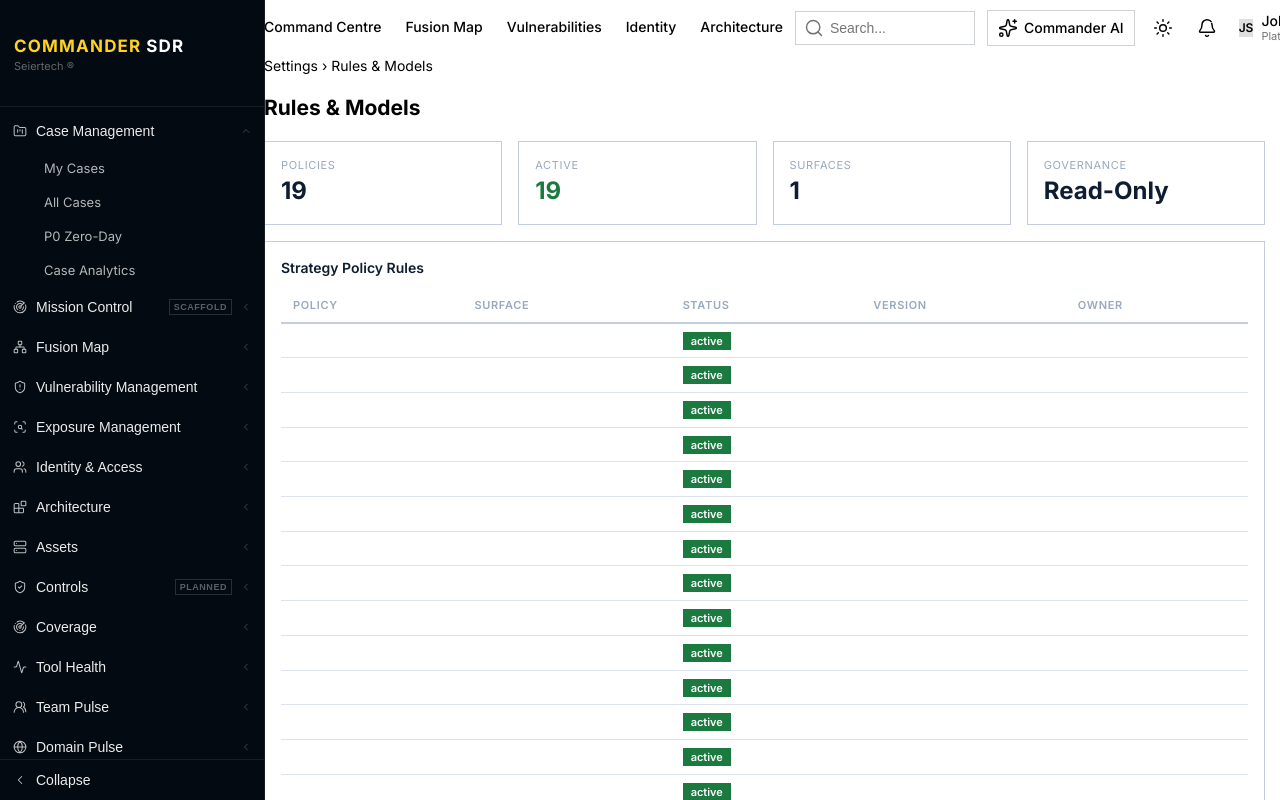
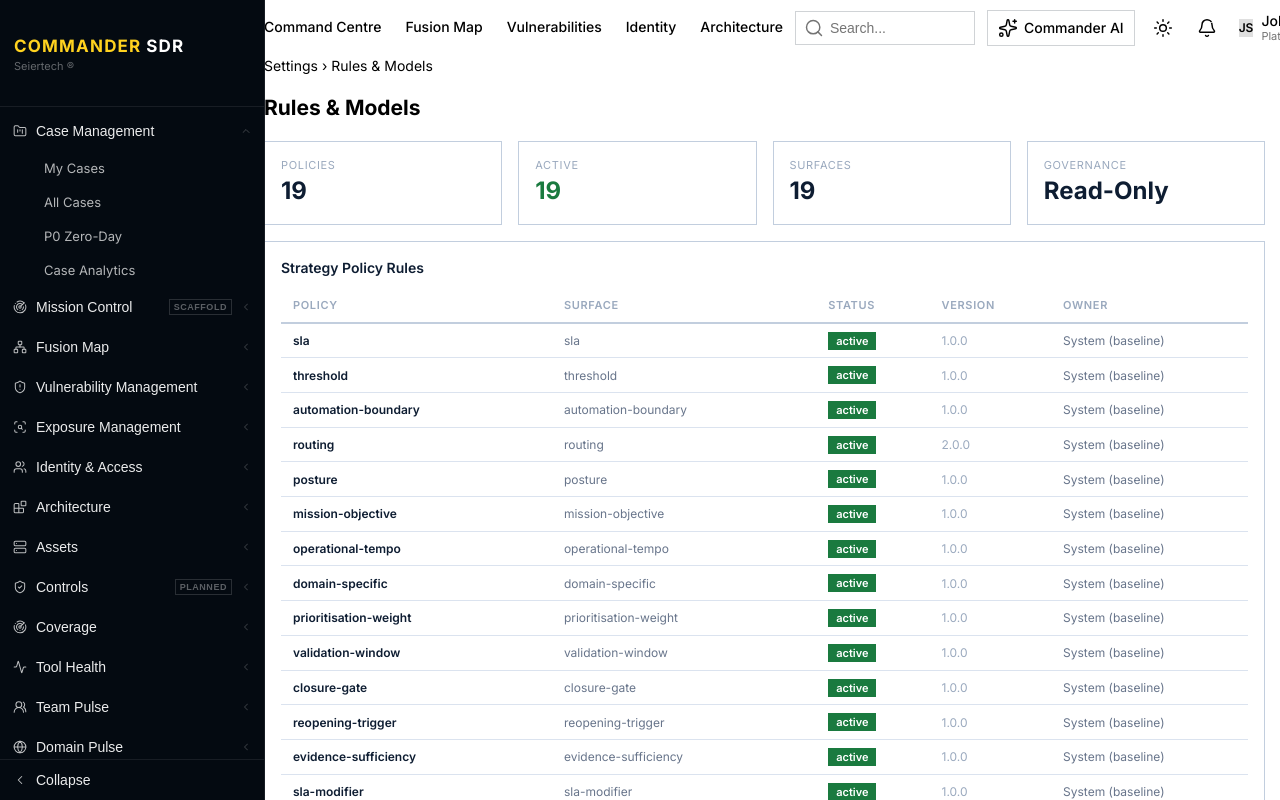
Before and after one commit to johanndewinnaar-blip/Kiro_Commander_SDR, a Next.js app in the folder apps/web/: page /settings/rules in a window 1280 px wide. Built offline with nearby package versions, Linux system fonts and the light colour scheme.

Commit message:
fix: align settings/baselines, settings/rules, governance/exceptions to current StrategyPolicy fields

```diff
--- a/apps/web/src/app/governance/exceptions/page.tsx
+++ b/apps/web/src/app/governance/exceptions/page.tsx
@@ -40,7 +40,7 @@ export default function GovernanceExceptionsPage() {
                 <td style={{ padding: `${primitiveSpacing[2]} ${primitiveSpacing[3]}`, color: tokens.text.primary, fontFamily: primitiveFonts.mono }}>{e.controlId}</td>
                 <td style={{ padding: `${primitiveSpacing[2]} ${primitiveSpacing[3]}`, color: tokens.text.secondary, fontFamily: primitiveFonts.mono, fontSize: primitiveTypeScale.micro }}>{e.evaluatedEntityId}</td>
                 <td style={{ padding: `${primitiveSpacing[2]} ${primitiveSpacing[3]}` }}><span style={{ padding: '2px 8px', fontSize: primitiveTypeScale.micro, fontWeight: primitiveFontWeight.semibold, color: '#fff', background: primitiveSignal.critical }}>NON-ADHERENT</span></td>
-                <td style={{ padding: `${primitiveSpacing[2]} ${primitiveSpacing[3]}` }}><span style={{ padding: '2px 8px', fontSize: primitiveTypeScale.micro, fontWeight: primitiveFontWeight.semibold, color: '#fff', background: primitiveSignal.warning }}>{e.exceptionState.replace(/_/g, ' ')}</span></td>
+                <td style={{ padding: `${primitiveSpacing[2]} ${primitiveSpacing[3]}` }}><span style={{ padding: '2px 8px', fontSize: primitiveTypeScale.micro, fontWeight: primitiveFontWeight.semibold, color: '#fff', background: primitiveSignal.warning }}>{(e.exceptionState ?? 'unknown').replace(/_/g, ' ')}</span></td>
                 <td style={{ padding: `${primitiveSpacing[2]} ${primitiveSpacing[3]}`, fontFamily: primitiveFonts.mono }}>{e.confidence}%</td>
                 <td style={{ padding: `${primitiveSpacing[2]} ${primitiveSpacing[3]}`, color: tokens.text.muted, fontFamily: primitiveFonts.mono, fontSize: primitiveTypeScale.micro }}>{e.nextEvaluationDue ? new Date(e.nextEvaluationDue).toLocaleDateString() : '—'}</td>
               </tr>
--- a/apps/web/src/app/settings/baselines/page.tsx
+++ b/apps/web/src/app/settings/baselines/page.tsx
@@ -53,10 +53,10 @@ export default function SettingsBaselinesPage() {
             <thead><tr>{['Policy', 'Surface', 'Status', 'Version'].map((h) => <th key={h} style={{ textAlign: 'left', padding: `${primitiveSpacing[2]} ${primitiveSpacing[3]}`, borderBottom: `2px solid ${tokens.border.default}`, color: tokens.text.muted, fontWeight: primitiveFontWeight.semibold, textTransform: 'uppercase', letterSpacing: primitiveLetterSpacing.eyebrow, fontSize: primitiveTypeScale.micro }}>{h}</th>)}</tr></thead>
             <tbody>{seedStrategies.map((s) => (
               <tr key={s.id} style={{ borderBottom: `1px solid ${tokens.border.subtle}` }}>
-                <td style={{ padding: `${primitiveSpacing[2]} ${primitiveSpacing[3]}`, color: tokens.text.primary, fontWeight: primitiveFontWeight.semibold }}>{s.name}</td>
-                <td style={{ padding: `${primitiveSpacing[2]} ${primitiveSpacing[3]}`, color: tokens.text.secondary }}>{s.surface}</td>
+                <td style={{ padding: `${primitiveSpacing[2]} ${primitiveSpacing[3]}`, color: tokens.text.primary, fontWeight: primitiveFontWeight.semibold }}>{s.surfaceType}</td>
+                <td style={{ padding: `${primitiveSpacing[2]} ${primitiveSpacing[3]}`, color: tokens.text.secondary }}>{s.surfaceType}</td>
                 <td style={{ padding: `${primitiveSpacing[2]} ${primitiveSpacing[3]}` }}><span style={{ padding: '2px 8px', fontSize: primitiveTypeScale.micro, fontWeight: primitiveFontWeight.semibold, color: '#fff', background: s.status === 'active' ? primitiveSignal.success : primitiveSignal.neutral }}>{s.status}</span></td>
-                <td style={{ padding: `${primitiveSpacing[2]} ${primitiveSpacing[3]}`, color: tokens.text.muted, fontFamily: primitiveFonts.mono }}>{s.version}</td>
+                <td style={{ padding: `${primitiveSpacing[2]} ${primitiveSpacing[3]}`, color: tokens.text.muted, fontFamily: primitiveFonts.mono }}>{s.policyVersion}</td>
               </tr>
             ))}</tbody>
           </table>
--- a/apps/web/src/app/settings/rules/page.tsx
+++ b/apps/web/src/app/settings/rules/page.tsx
@@ -16,7 +16,7 @@ import { primitiveTypeScale, primitiveSpacing, primitiveFontWeight, primitiveFon
 export default function SettingsRulesPage() {
   const { tokens } = useMode();
   const active = seedStrategies.filter((s) => s.status === 'active').length;
-  const surfaces = Array.from(new Set(seedStrategies.map((s) => s.surface))).length;
+  const surfaces = Array.from(new Set(seedStrategies.map((s) => s.surfaceType))).length;
 
   return (
     <PageContainer pretitle="Settings › Rules & Models" title="Rules & Models">
@@ -33,11 +33,11 @@ export default function SettingsRulesPage() {
             <thead><tr>{['Policy', 'Surface', 'Status', 'Version', 'Owner'].map((h) => <th key={h} style={{ textAlign: 'left', padding: `${primitiveSpacing[2]} ${primitiveSpacing[3]}`, borderBottom: `2px solid ${tokens.border.default}`, color: tokens.text.muted, fontWeight: primitiveFontWeight.semibold, textTransform: 'uppercase', letterSpacing: primitiveLetterSpacing.eyebrow, fontSize: primitiveTypeScale.micro }}>{h}</th>)}</tr></thead>
             <tbody>{seedStrategies.map((s) => (
               <tr key={s.id} style={{ borderBottom: `1px solid ${tokens.border.subtle}` }}>
-                <td style={{ padding: `${primitiveSpacing[2]} ${primitiveSpacing[3]}`, color: tokens.text.primary, fontWeight: primitiveFontWeight.semibold }}>{s.name}</td>
-                <td style={{ padding: `${primitiveSpacing[2]} ${primitiveSpacing[3]}`, color: tokens.text.secondary }}>{s.surface}</td>
+                <td style={{ padding: `${primitiveSpacing[2]} ${primitiveSpacing[3]}`, color: tokens.text.primary, fontWeight: primitiveFontWeight.semibold }}>{s.surfaceType}</td>
+                <td style={{ padding: `${primitiveSpacing[2]} ${primitiveSpacing[3]}`, color: tokens.text.secondary }}>{s.surfaceType}</td>
                 <td style={{ padding: `${primitiveSpacing[2]} ${primitiveSpacing[3]}` }}><span style={{ padding: '2px 8px', fontSize: primitiveTypeScale.micro, fontWeight: primitiveFontWeight.semibold, color: '#fff', background: s.status === 'active' ? primitiveSignal.success : primitiveSignal.neutral }}>{s.status}</span></td>
-                <td style={{ padding: `${primitiveSpacing[2]} ${primitiveSpacing[3]}`, color: tokens.text.muted, fontFamily: primitiveFonts.mono }}>{s.version}</td>
-                <td style={{ padding: `${primitiveSpacing[2]} ${primitiveSpacing[3]}`, color: tokens.text.secondary }}>{s.owner}</td>
+                <td style={{ padding: `${primitiveSpacing[2]} ${primitiveSpacing[3]}`, color: tokens.text.muted, fontFamily: primitiveFonts.mono }}>{s.policyVersion}</td>
+                <td style={{ padding: `${primitiveSpacing[2]} ${primitiveSpacing[3]}`, color: tokens.text.secondary }}>{s.proposedBy}</td>
               </tr>
             ))}</tbody>
           </table>
```
